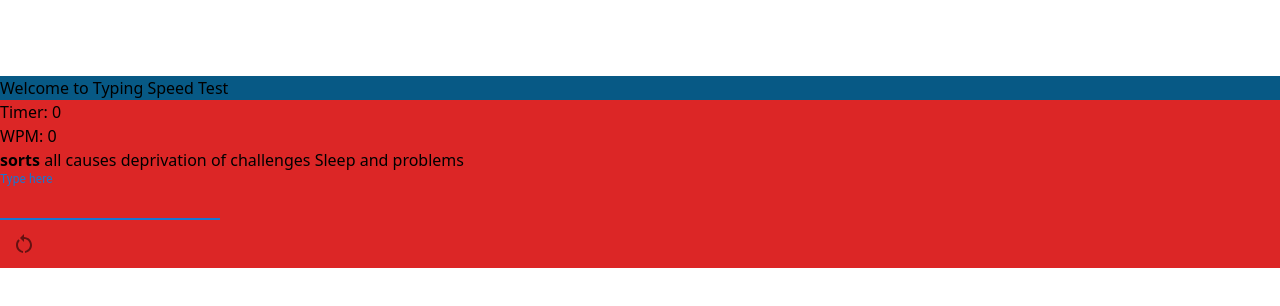
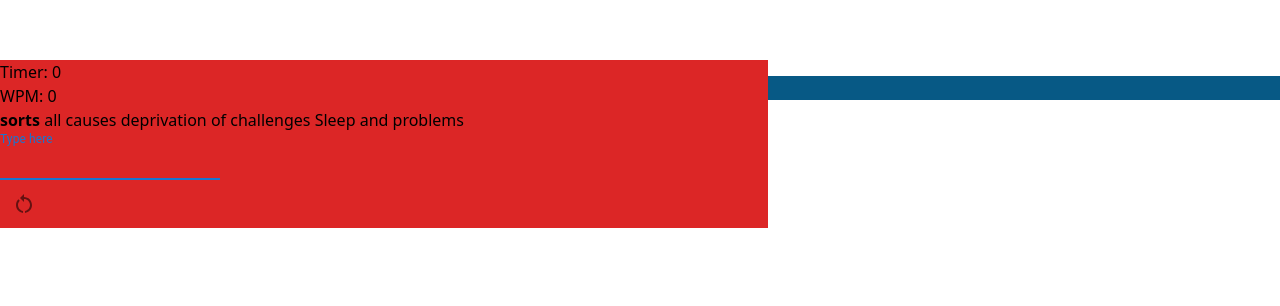
Before and after one commit to albert-dinh-01/TypingTest, a React (Create React App) app in the folder front/: page / in a window 1280 px wide. Shown: the part 124-430 px from the top of the page. Built offline with nearby package versions, Linux system fonts and the light colour scheme.

Commit message:
Width resizable. Needs more fixing...

```diff
--- a/front/src/components/TextField/TextField.tsx
+++ b/front/src/components/TextField/TextField.tsx
@@ -124,7 +124,7 @@ const TextFieldComponent = () => {
 	};
 
 	return (
-		<div id="textFieldContainer" className="relative bg-red-600 top-[200px]">
+		<div id="textFieldContainer" className="relative bg-red-600 top-[20vh] w-[65vw] max-w-3xl">
 			<div className="" id="timer">
 				<Timer
 					startCount={startCountYet}
```
